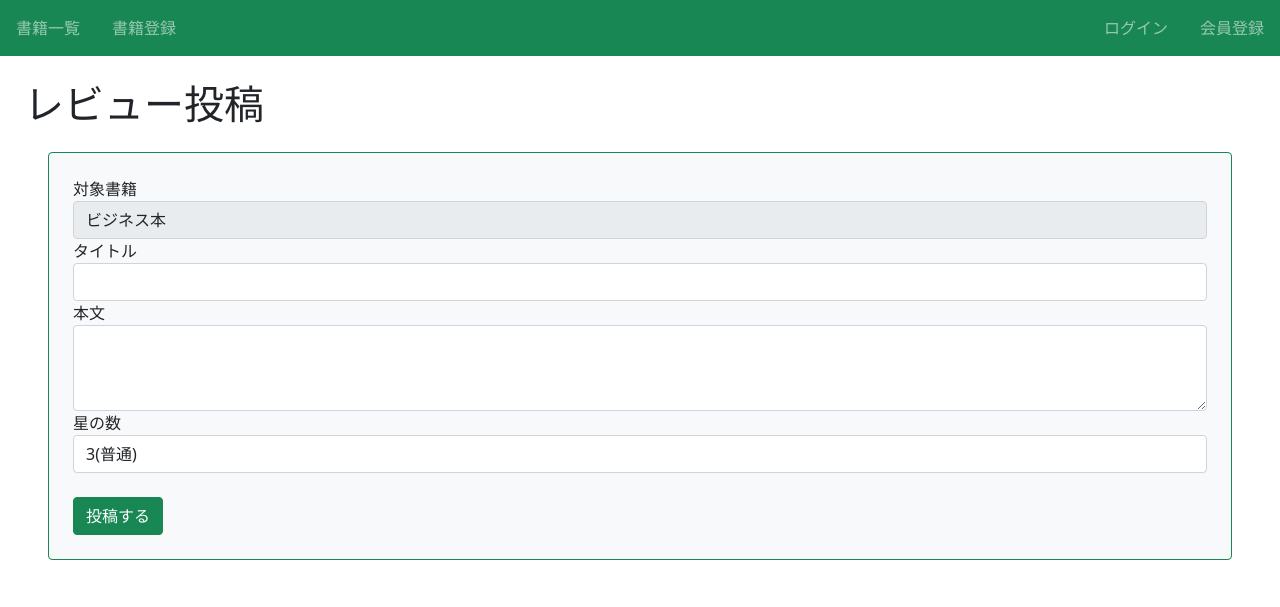
After one commit to Hirotaka-Tambo/BookList, a Django app: page /book/1/review/ in a window 1280 px wide. The commit adds this page. Shown: the top 607 px of the page. Run offline with Django 5.2, Linux system fonts and the light colour scheme; data comes from the database, SQL or seed files in the repository; both versions use the stored data as it was after the commit.

Commit message:
参考書P.228まで

```diff
--- a/accounts/forms.py
+++ b/accounts/forms.py
@@ -4,4 +4,4 @@ from django.contrib.auth.models import User
 class SignupForm(UserCreationForm):
     class Meta:
         model = User
-        fields = {"username","password1","password2"}
+        fields = ["username","password1","password2"]
--- a/book/admin.py
+++ b/book/admin.py
@@ -1,4 +1,5 @@
 from django.contrib import admin
-from .models import Book
+from .models import Book, Review
 
 admin.site.register(Book)
+admin.site.register(Review)
--- /dev/null
+++ b/book/consts.py
@@ -0,0 +1 @@
+MAX_RATE = 5
--- a/book/models.py
+++ b/book/models.py
@@ -1,6 +1,9 @@
 from django.db import models
+from .consts import MAX_RATE
 
 CATEGORY = (('business', 'ビジネス'), ('life','生活'),('other','その他'))
+
+RATE_CHOICES = [(x,str(x)) for x in range(0, MAX_RATE + 1)]
 
 class Book(models.Model):
     title = models.CharField(max_length=100)
@@ -12,3 +15,13 @@ class Book(models.Model):
 
     def __str__(self):
         return self.title
+
+class Review(models.Model):
+    book = models.ForeignKey(Book, on_delete=models.CASCADE)
+    title = models.CharField(max_length=100)
+    text = models.TextField()
+    rate = models.IntegerField(choices=RATE_CHOICES)
+    user = models.ForeignKey('auth.User', on_delete=models.CASCADE)
+
+    def __str__(self):
+        return self.title
--- a/book/templates/base.html
+++ b/book/templates/base.html
@@ -18,12 +18,15 @@
 
         <div class="navbar-nav d-flex flex-row">
             {% if request.user.is_authenticated %}
-                <a class="nav-link mx-3" href="{% url 'accounts:logout'}">
+                <a class="nav-link mx-3" href="{% url 'accounts:logout' %}">
                     ログアウト
                 </a>
             {% else %}
-                <a class="nav-link mx-3" href="{%url 'accounts:login'}">
+                <a class="nav-link mx-3" href="{%url 'accounts:login' %}">
                     ログイン
+                </a>
+                <a class="nav-link mx-3" href="{%url 'accounts:signup' %}">
+                    会員登録
                 </a>
             {% endif %}
         </div>
--- /dev/null
+++ b/book/templates/book/review_form.html
@@ -0,0 +1,34 @@
+{% extends 'base.html' %}
+
+{% block title %}レビュー投稿{% endblock %}
+{% block h1 %}レビュー投稿{% endblock %}
+{% block content %}
+    <form method="post" class="p-4 m-4 bg-light border border-success rounded form-group">
+        {% csrf_token %}
+        <label>
+            対象書籍
+        </label>
+        <input class="form-control" value="{{book.title}}" readonly>
+        <label>
+            タイトル
+        </label>
+        <input class="form-control" name="title">
+        <label>
+            本文
+        </label>
+        <textarea class="form-control" name="text" rows="3"></textarea>
+        <label>
+            星の数
+        </label>
+        <select class="form-control" name="rate">
+            <option value="0">0(最低)</option>
+            <option value="1">1</option>
+            <option value="2">2</option>
+            <option value="3" selected>3(普通)</option>
+            <option value="4">4</option>
+            <option value="5">5(最高)</option>
+        </select>
+        <input type="hidden" name='book' value="{{book.id}}">
+        <button type="submit" class="btn btn-success mt-4">投稿する</button>
+    </form>
+{% endblock %}
--- a/book/urls.py
+++ b/book/urls.py
@@ -8,4 +8,5 @@ urlpatterns = [
     path('book/create/', views.CreateBookView.as_view(), name='create-book'),
     path('book/<int:pk>/delete/', views.DeleteBookView.as_view(), name='delete-book'),
     path('book/<int:pk>/update/', views.UpdateBookView.as_view(), name='update-book'),
+    path('book/<int:pk>/review/', views.CreateReviewView.as_view(), name='review'),
 ]
--- a/book/views.py
+++ b/book/views.py
@@ -1,7 +1,7 @@
 from django.shortcuts import render, redirect
 from django.urls import reverse_lazy
 from django.views.generic import (ListView, DetailView, CreateView,DeleteView,UpdateView,)
-from .models import Book
+from .models import Book, Review
 
 class ListBookView(ListView):
     template_name = 'book/book_list.html'
@@ -31,3 +31,17 @@ class UpdateBookView(UpdateView):
 def index_view(request):
     object_list = Book.objects.order_by('category')
     return render(request, 'book/index.html',{'object_list' : object_list})
+
+class CreateReviewView(CreateView):
+    model = Review
+    fields = ('book', 'title','text','rate')
+    template_name = 'book/review_form.html'
+
+    def get_context_data(self, **kwargs):
+        context = super().get_context_data(**kwargs)
+        context['book'] = Book.objects.get(pk=self.kwargs['pk'])
+        return context
+
+    def form_valid(self, form):
+        form.instance.user = self.request.user
+        return super().form_valid(form)
```
Also changed, not shown: book/migrations/0003_review.py (added), db.sqlite3, 1 other file.
